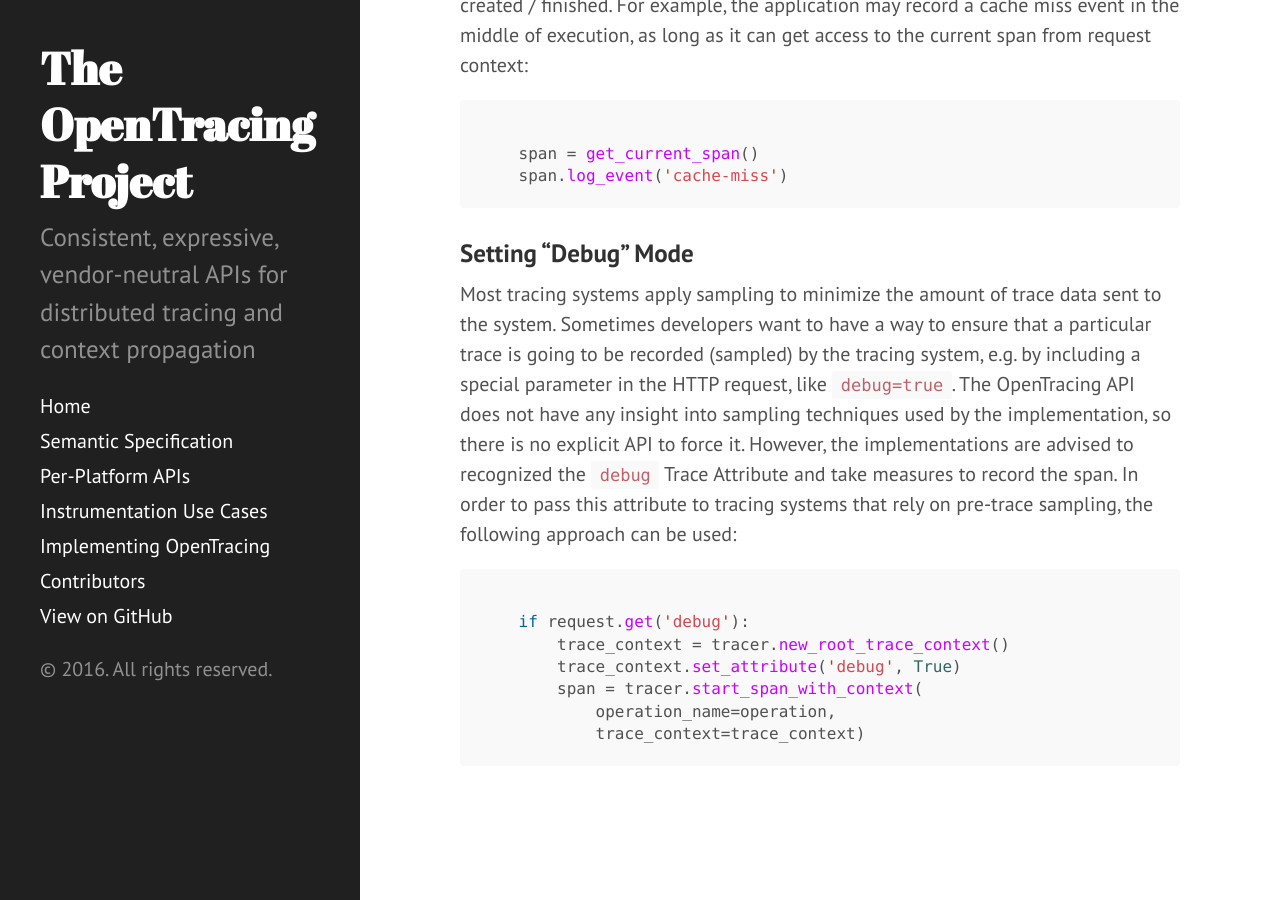
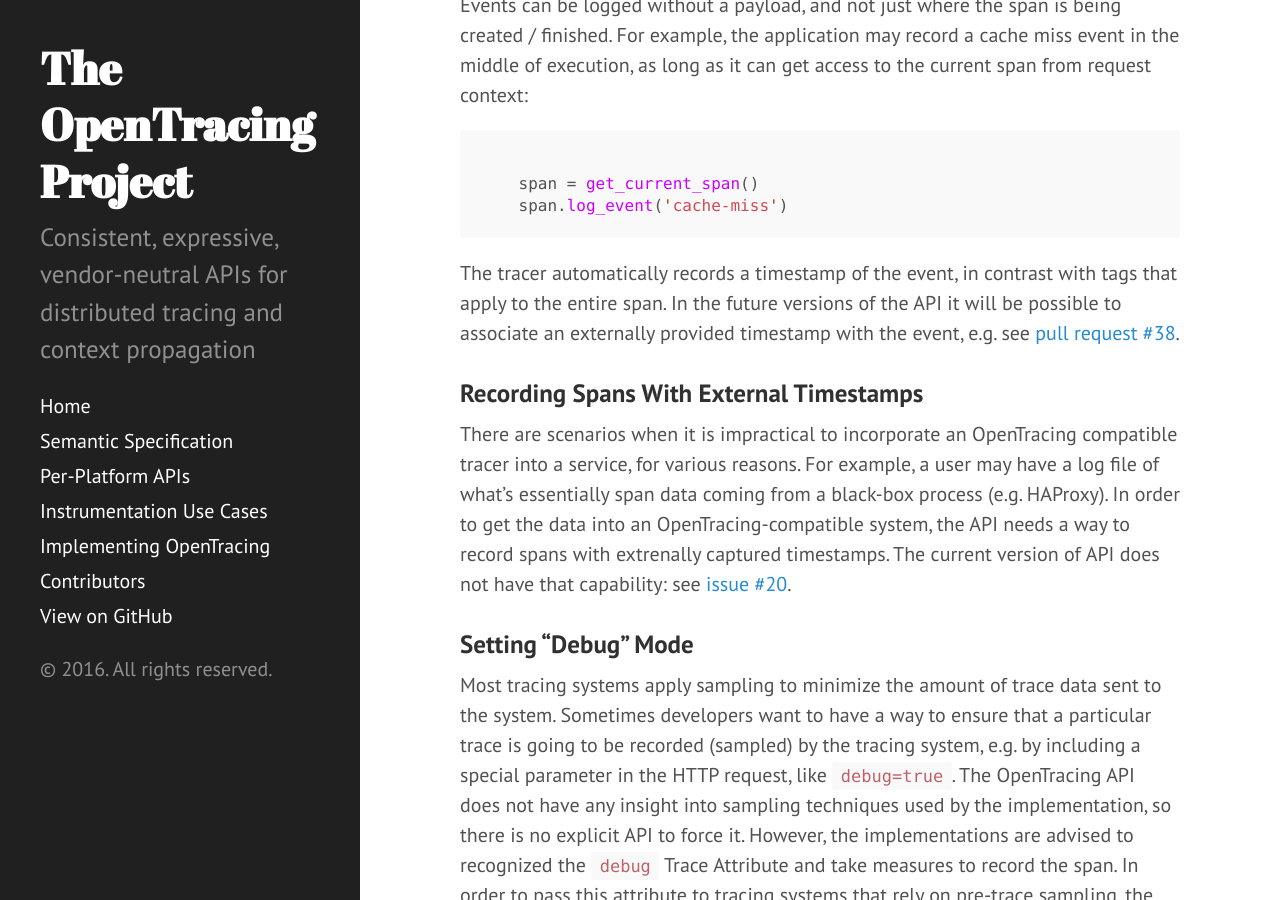
Before and after one commit to opentracing/opentracing.io, a Jekyll site: the page built from use-cases.md, in a window 1280 px wide and 900 px high, scrolled down 4461 px. Built offline with Jekyll 4.4.1, drawn with Linux system fonts in a browser that asks for light colours; Markdown is read by kramdown in place of the engine named in the settings; some of the changed text lies outside the part shown.

Commit message:
Add use case for externally captured timestamps

````diff
--- a/use-cases.md
+++ b/use-cases.md
@@ -129,6 +129,12 @@
     span.log_event('cache-miss')
 ```
 
+The tracer automatically records a timestamp of the event, in contrast with tags that apply to the entire span. In the future versions of the API it will be possible to associate an externally provided timestamp with the event, e.g. see [pull request #38](https://github.com/opentracing/opentracing-go/pull/38).
+
+### Recording Spans With External Timestamps
+
+There are scenarios when it is impractical to incorporate an OpenTracing compatible tracer into a service, for various reasons. For example, a user may have a log file of what's essentially span data coming from a black-box process (e.g. HAProxy). In order to get the data into an OpenTracing-compatible system, the API needs a way to record spans with extrenally captured timestamps. The current version of API does not have that capability: see [issue #20](https://github.com/opentracing/opentracing.github.io/issues/20).
+
 ### Setting "Debug" Mode
 
 Most tracing systems apply sampling to minimize the amount of trace data sent to the system.  Sometimes developers want to have a way to ensure that a particular trace is going to be recorded (sampled) by the tracing system, e.g. by including a special parameter in the HTTP request, like `debug=true`. The OpenTracing API does not have any insight into sampling techniques used by the implementation, so there is no explicit API to force it. However, the implementations are advised to recognized the `debug` Trace Attribute and take measures to record the span. In order to pass this attribute to tracing systems that rely on pre-trace sampling, the following approach can be used:
````
